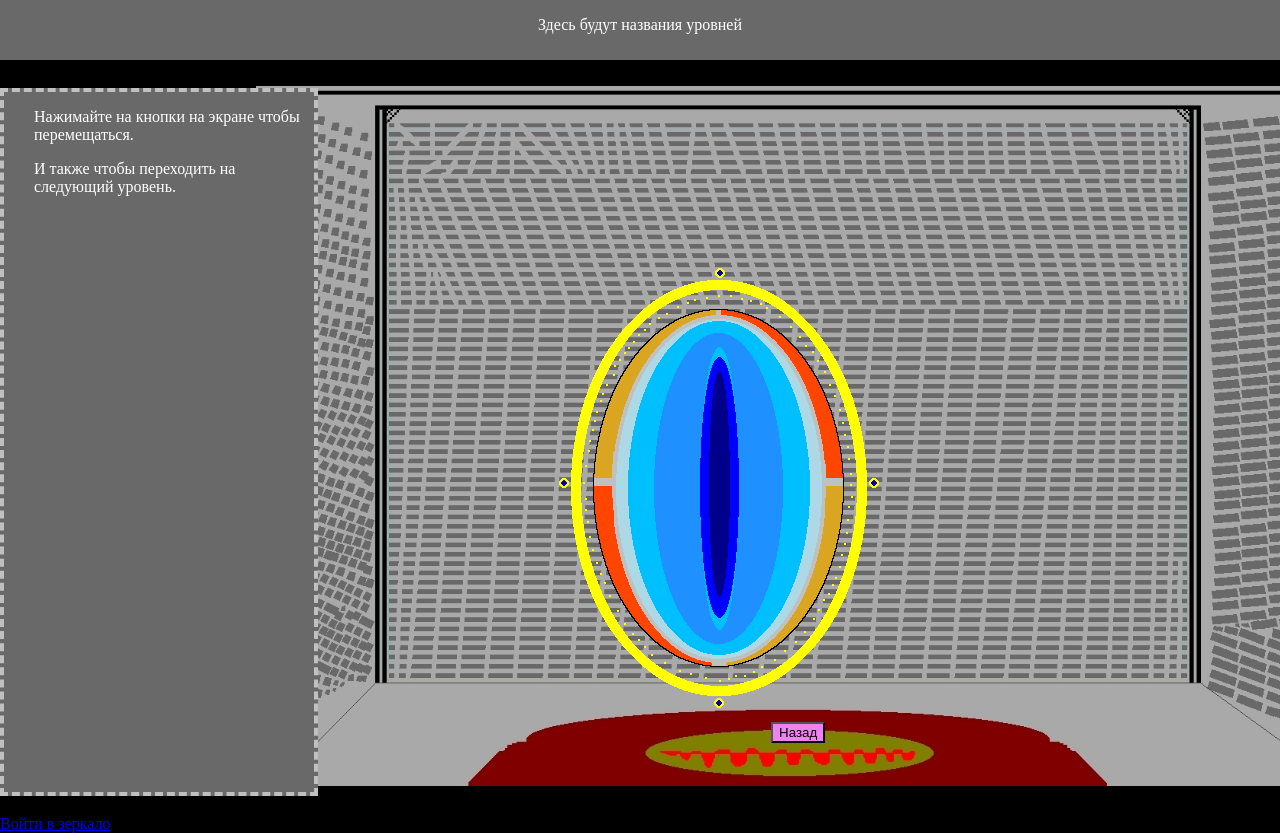
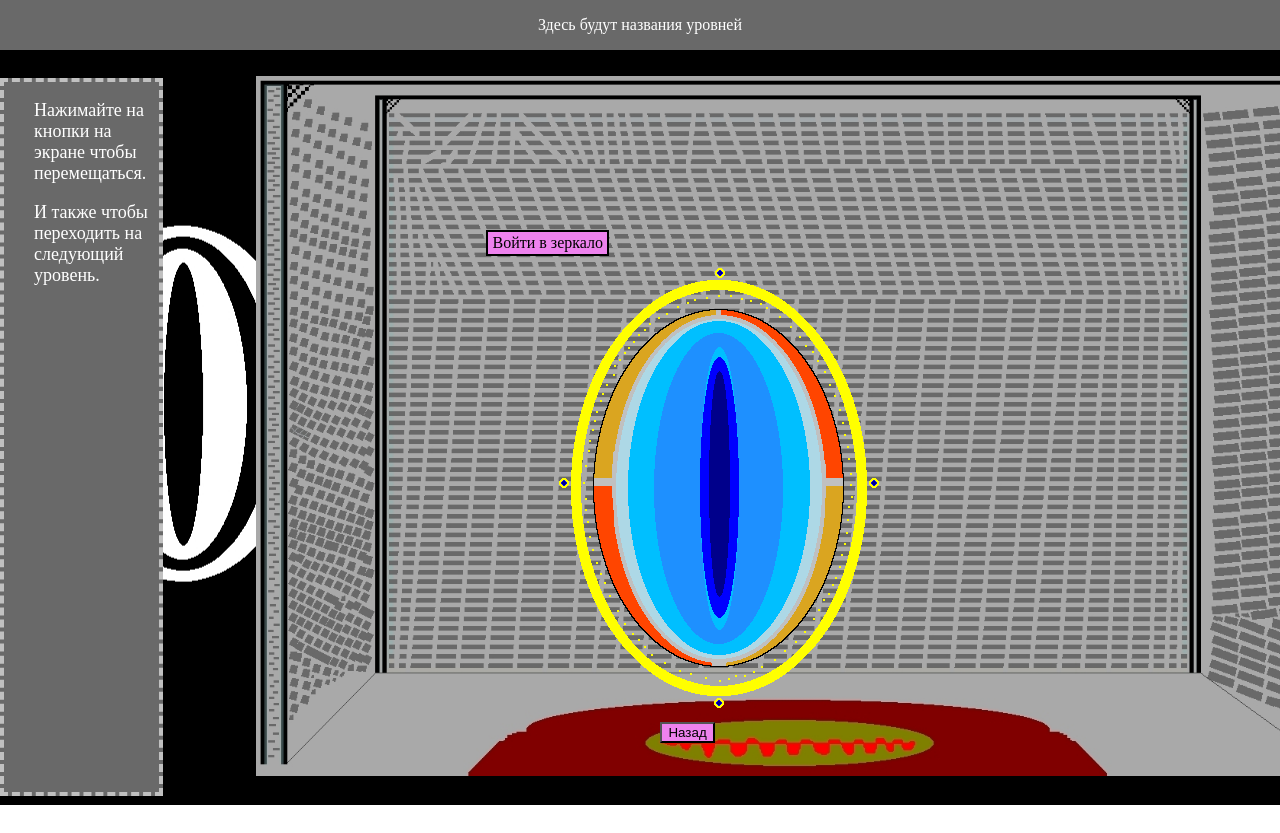
Before and after one commit to mxksm203/Experimental, a plain HTML site: page index.html in a window 1280 px wide. Shown: the top 833 px of the page. After the commit the page ends 805 px from the top, so only its background shows below. Drawn offline with Linux system fonts and the light colour scheme.

Commit message:
CSS update.
Updated CSS file.

```diff
--- a/style start room.css
+++ b/style start room.css
@@ -6,7 +6,6 @@ body {
 
 header {
     background-color: #696969;
-    height: 60px;
     display: flex;
     justify-content: center;
     color: white;
@@ -17,10 +16,11 @@ header {
     background-color: #696969;
     padding-left: 30px;
     margin: 28px 0;
-    width: 280px;
-    height: 700px;
+    width: calc(50% - 515px);
+    height: calc(100% - 90px);
     border: 4px dashed silver;
     text-align: left;
+    font-size: large;
     color: white;
 }
 
@@ -61,3 +61,21 @@ header {
     background-color: #800080;
     color: aqua;
 }
+
+#nextlevel {
+    position: absolute;
+    display: inline-block;
+    z-index: 3;
+    text-decoration: none;
+    background-color: violet;
+    color: black;
+    border: 2px solid black;
+    padding: 2px 4px;
+    top: 230px;
+    right: 671px;
+}
+
+#nextlevel:hover {
+    background-color: #800080;
+    color: aqua;
+}
```
